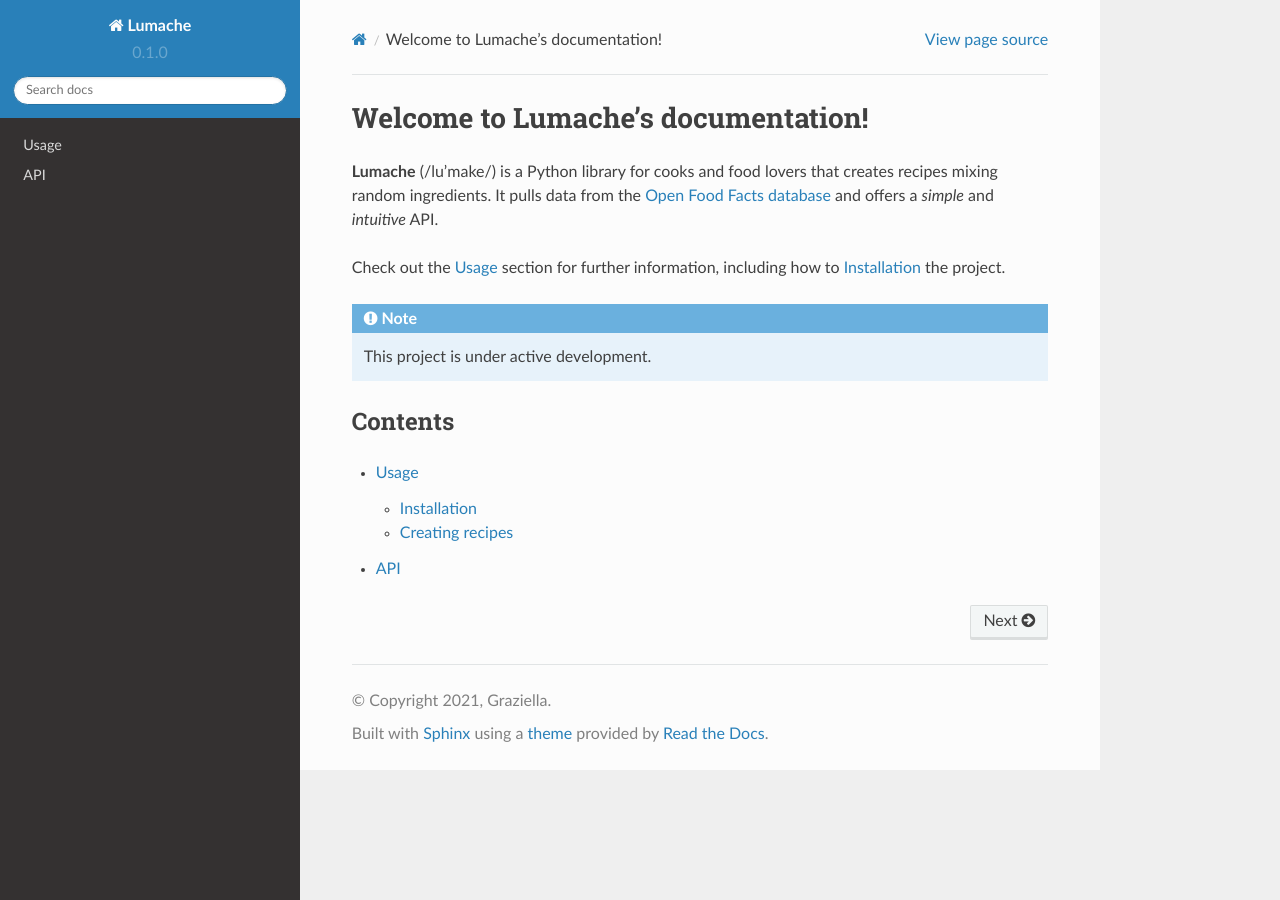
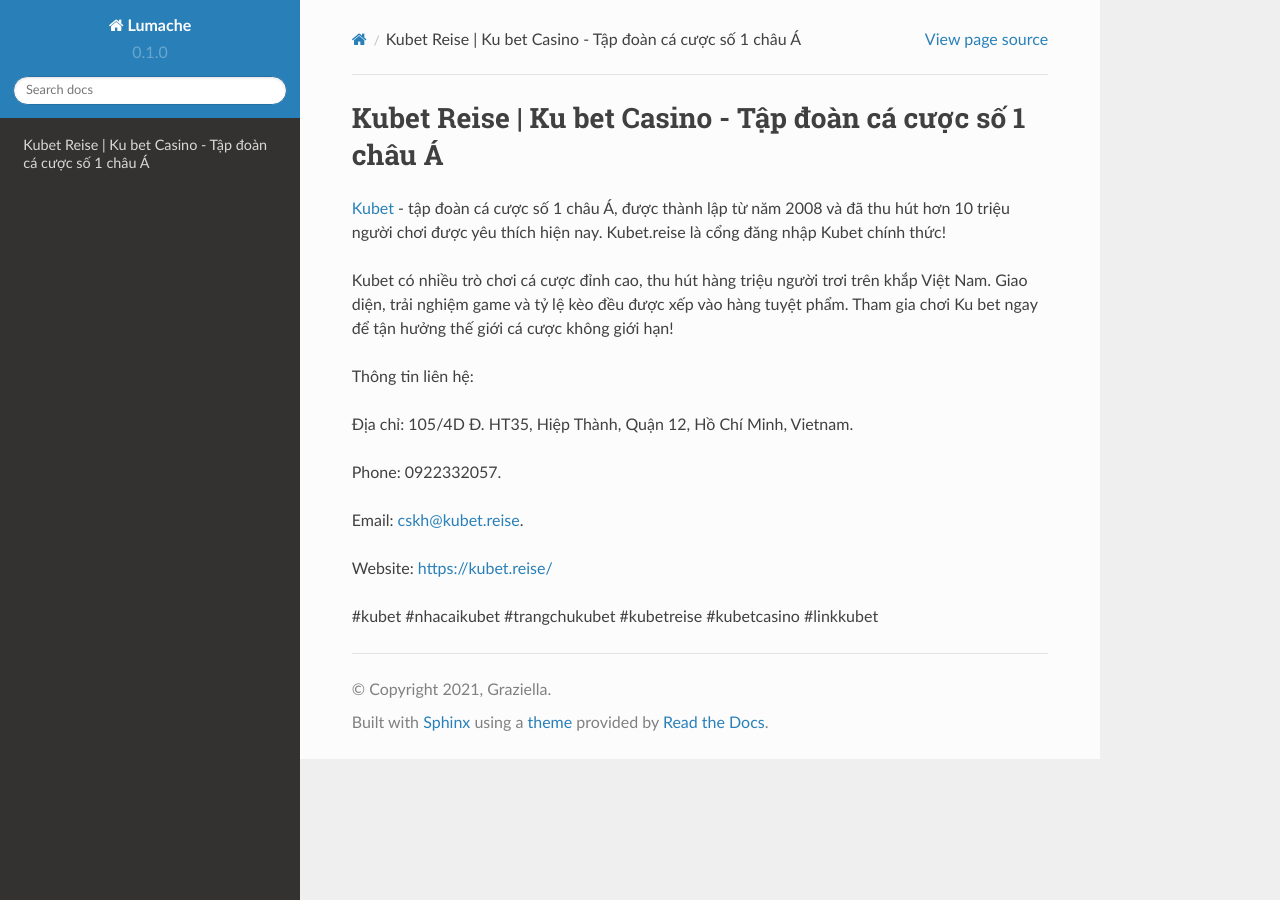
Before and after one commit to antonniotrombeta/kubetreise, a Sphinx documentation site: the page built from docs/source/index.rst, in a window 1280 px wide. Built offline with Sphinx 7.4.7 and the Read the Docs theme 2.0.0, drawn with Linux system fonts in a browser that asks for light colours.

Commit message:
Update index.rst

```diff
--- a/docs/source/index.rst
+++ b/docs/source/index.rst
@@ -1,22 +1,18 @@
-Welcome to Lumache's documentation!
+Kubet Reise | Ku bet Casino - Tập đoàn cá cược số 1 châu Á
 ===================================
 
-**Lumache** (/lu'make/) is a Python library for cooks and food lovers
-that creates recipes mixing random ingredients.
-It pulls data from the `Open Food Facts database <https://world.openfoodfacts.org/>`_
-and offers a *simple* and *intuitive* API.
+`Kubet <https://kubet.reise/>`_ - tập đoàn cá cược số 1 châu Á, được thành lập từ năm 2008 và đã thu hút hơn 10 triệu người chơi được yêu thích hiện nay. Kubet.reise là cổng đăng nhập Kubet chính thức!
 
-Check out the :doc:`usage` section for further information, including
-how to :ref:`installation` the project.
+Kubet có nhiều trò chơi cá cược đỉnh cao, thu hút hàng triệu người trơi trên khắp Việt Nam. Giao diện, trải nghiệm game và tỷ lệ kèo đều được xếp vào hàng tuyệt phẩm. Tham gia chơi Ku bet ngay để tận hưởng thế giới cá cược không giới hạn!
 
-.. note::
+Thông tin liên hệ:
 
-   This project is under active development.
+Địa chỉ: 105/4D Đ. HT35, Hiệp Thành, Quận 12, Hồ Chí Minh, Vietnam.
 
-Contents
---------
+Phone: 0922332057.
 
-.. toctree::
+Email: cskh@kubet.reise.
 
-   usage
-   api
+Website: https://kubet.reise/
+
+#kubet #nhacaikubet #trangchukubet #kubetreise #kubetcasino #linkkubet
```
